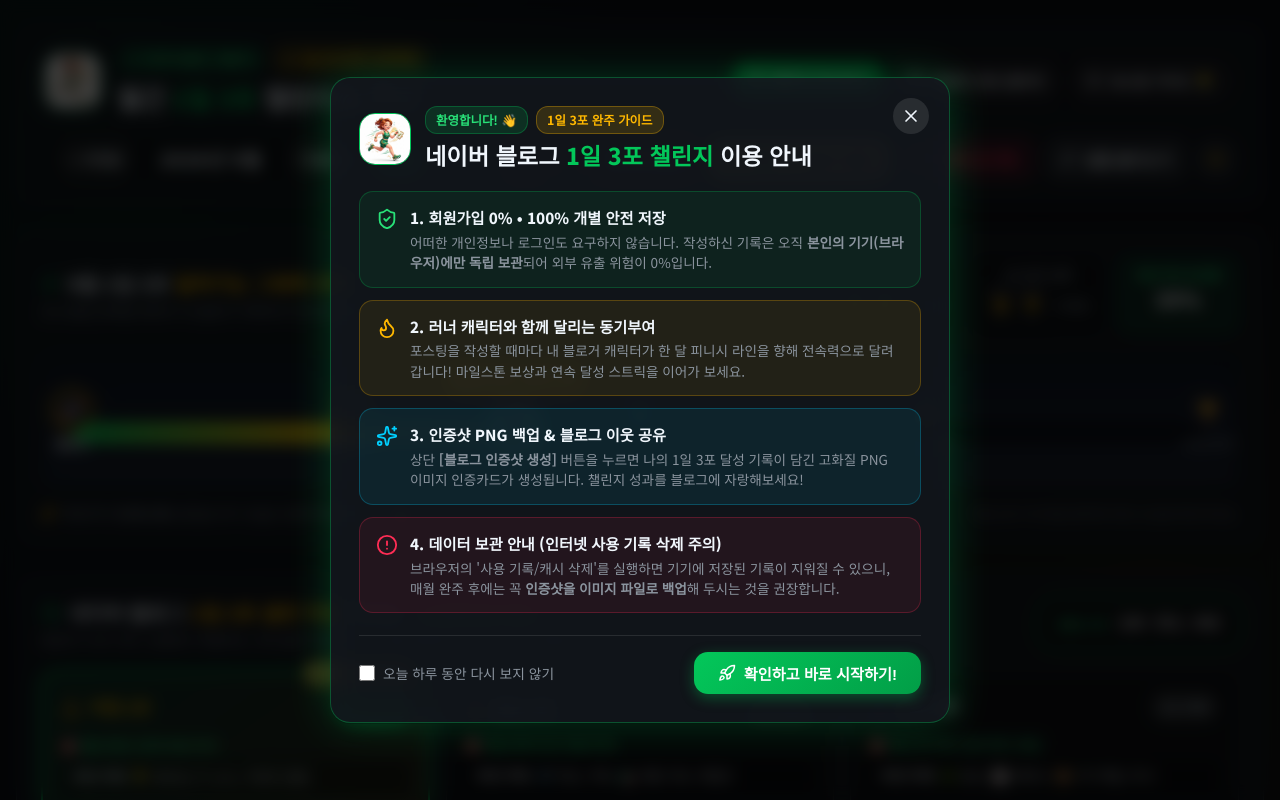
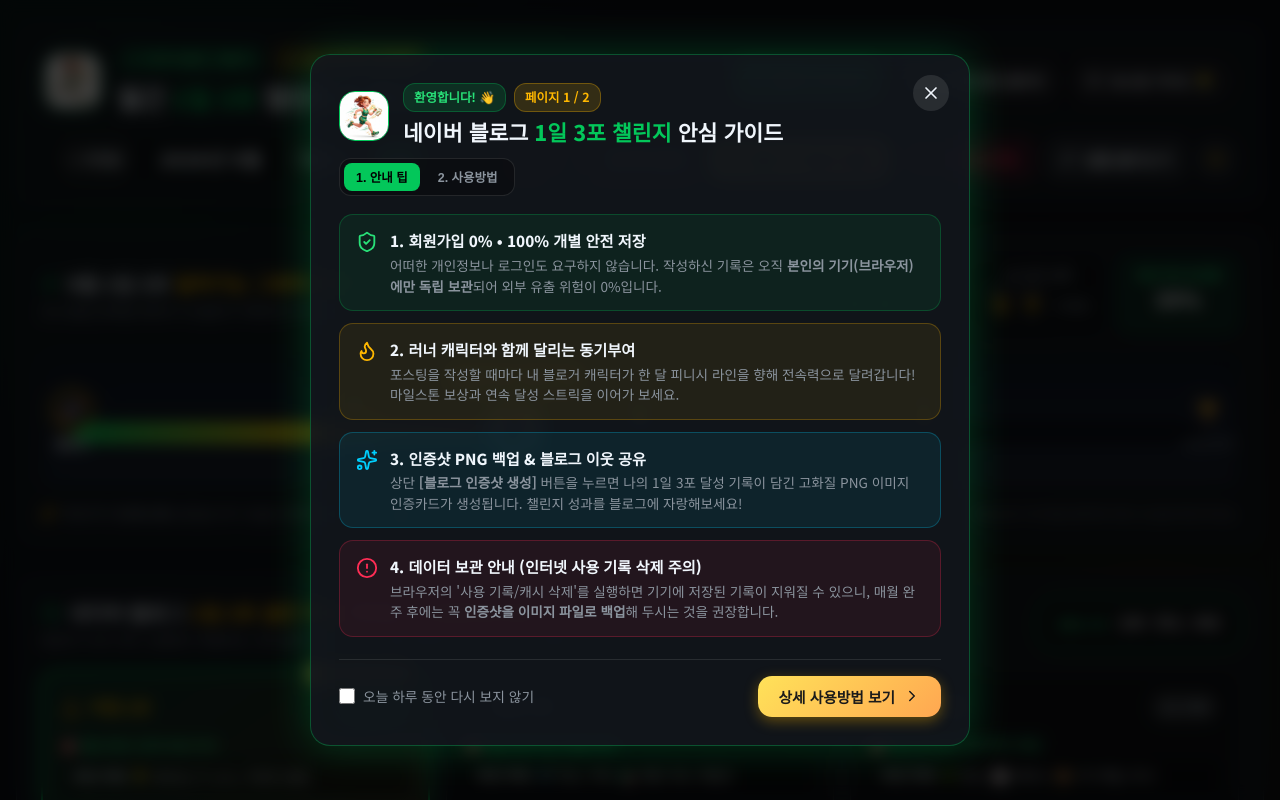
Before and after one commit to HYUN-0619/naver-blog-challenge, a React (Vite) app: page / in a window 1280 px wide. Shown: the top 800 px of the page. Built offline with nearby package versions, Linux system fonts and the light colour scheme.

Commit message:
Add page 2 step-by-step user manual guide to start welcome guide modal

```diff
--- a/src/components/WelcomeGuideModal.jsx
+++ b/src/components/WelcomeGuideModal.jsx
@@ -1,7 +1,8 @@
-import React, { useState, useEffect } from 'react';
-import { Sparkles, ShieldCheck, Zap, Rocket, X, CheckCircle2, Flame, AlertCircle } from 'lucide-react';
+import React, { useState } from 'react';
+import { Sparkles, ShieldCheck, Rocket, X, Flame, AlertCircle, ChevronRight, ChevronLeft, Calendar, Trophy, Image as ImageIcon, Clock, CheckCircle2 } from 'lucide-react';
 
 export default function WelcomeGuideModal({ onClose }) {
+  const [page, setPage] = useState(1);
   const [dontShowToday, setDontShowToday] = useState(false);
 
   const handleConfirm = () => {
@@ -19,7 +20,9 @@
         onClick={(e) => e.stopPropagation()}
         style={{
           width: '100%',
-          maxWidth: '620px',
+          maxWidth: '660px',
+          maxHeight: '90vh',
+          overflowY: 'auto',
           padding: '28px',
           border: '1px solid var(--naver-green-glow)',
           boxShadow: '0 0 40px rgba(3, 199, 90, 0.25)',
@@ -43,17 +46,19 @@
             display: 'flex',
             alignItems: 'center',
             justifyContent: 'center',
-            transition: 'all 0.2s'
+            transition: 'all 0.2s',
+            zIndex: 10
           }}
         >
           <X size={20} />
         </button>
 
-        {/* Modal Header */}
-        <div style={{ display: 'flex', alignItems: 'center', gap: '14px', marginBottom: '18px' }}>
+        {/* Modal Header & Page Indicator */}
+        <div style={{ display: 'flex', alignItems: 'center', justifyContent: 'space-between', marginBottom: '18px', flexWrap: 'wrap', gap: '10px' }}>
+          <div style={{ display: 'flex', alignItems: 'center', gap: '14px' }}>
             <div style={{
-            width: '52px',
-            height: '52px',
+              width: '50px',
+              height: '50px',
               borderRadius: '16px',
               background: 'linear-gradient(135deg, rgba(3,199,90,0.2) 0%, rgba(255,184,0,0.2) 100%)',
               border: '1px solid var(--naver-green)',
@@ -68,15 +73,55 @@
             <div>
               <div style={{ display: 'flex', alignItems: 'center', gap: '8px' }}>
                 <span className="badge badge-green">환영합니다! 👋</span>
-              <span className="badge badge-gold">1일 3포 완주 가이드</span>
+                <span className="badge badge-gold">페이지 {page} / 2</span>
               </div>
-            <h2 style={{ fontSize: '1.45rem', fontWeight: 800, marginTop: '4px' }}>
-              네이버 블로그 <span style={{ color: 'var(--naver-green)' }}>1일 3포 챌린지</span> 이용 안내
+              <h2 style={{ fontSize: '1.35rem', fontWeight: 800, marginTop: '4px' }}>
+                {page === 1 ? (
+                  <>네이버 블로그 <span style={{ color: 'var(--naver-green)' }}>1일 3포 챌린지</span> 안심 가이드</>
+                ) : (
+                  <>1일 3포 대시보드 <span style={{ color: 'var(--gold-primary)' }}>상세 사용방법 가이드</span></>
+                )}
               </h2>
             </div>
           </div>
 
-        {/* 4 Core Features & User Tips */}
+          {/* Page Switcher Tabs */}
+          <div style={{ display: 'flex', gap: '6px', background: 'rgba(0,0,0,0.3)', padding: '4px', borderRadius: '12px', border: '1px solid var(--border-color)' }}>
+            <button
+              onClick={() => setPage(1)}
+              style={{
+                padding: '5px 12px',
+                fontSize: '0.78rem',
+                borderRadius: '8px',
+                border: 'none',
+                cursor: 'pointer',
+                background: page === 1 ? 'var(--naver-green)' : 'transparent',
+                color: page === 1 ? '#000' : 'var(--text-sub)',
+                fontWeight: 700
+              }}
+            >
+              1. 안내 팁
+            </button>
+            <button
+              onClick={() => setPage(2)}
+              style={{
+                padding: '5px 12px',
+                fontSize: '0.78rem',
+                borderRadius: '8px',
+                border: 'none',
+                cursor: 'pointer',
+                background: page === 2 ? 'var(--gold-primary)' : 'transparent',
+                color: page === 2 ? '#000' : 'var(--text-sub)',
+                fontWeight: 700
+              }}
+            >
+              2. 사용방법
+            </button>
+          </div>
+        </div>
+
+        {/* PAGE 1: 4 Core Features & Safety Tips */}
+        {page === 1 && (
           <div style={{ display: 'flex', flexDirection: 'column', gap: '12px', marginBottom: '22px' }}>
 
             {/* Tip 1 */}
@@ -164,8 +209,74 @@
             </div>
 
           </div>
+        )}
 
-        {/* Footer Checkbox & Confirm Button */}
+        {/* PAGE 2: Step-by-Step Detailed User Manual Guide */}
+        {page === 2 && (
+          <div style={{ display: 'flex', flexDirection: 'column', gap: '14px', marginBottom: '22px' }}>
+
+            {/* Step 1 */}
+            <div style={{ background: 'rgba(0,0,0,0.25)', border: '1px solid var(--border-color)', borderRadius: 'var(--radius-md)', padding: '14px 16px' }}>
+              <div style={{ display: 'flex', alignItems: 'center', gap: '8px', marginBottom: '6px' }}>
+                <Calendar size={18} style={{ color: 'var(--naver-green)' }} />
+                <h4 style={{ fontSize: '0.95rem', fontWeight: 800, color: 'var(--naver-green-light)' }}>
+                  STEP 1. 캘린더 날짜 클릭 & 1일 3포 기록
+                </h4>
+              </div>
+              <ul style={{ fontSize: '0.85rem', color: 'var(--text-sub)', lineHeight: '1.6', margin: 0, paddingLeft: '18px' }}>
+                <li>캘린더의 원하는 날짜를 클릭하면 <strong>1일 3포 기록 모달</strong>이 열립니다.</li>
+                <li><strong>체크박스</strong>를 누르면 캘린더 날짜에 <strong>완주 도장</strong>이 찍힙니다.</li>
+                <li>글 제목, URL, 5대 카테고리(일상, 정보, 리뷰, 수익형, 자유)를 기록합니다.</li>
+                <li><strong>골든타임 피크 시각</strong>: 1포(07~09시), 2포(11:30~13:30시), 3포(20~23시)</li>
+              </ul>
+            </div>
+
+            {/* Step 2 */}
+            <div style={{ background: 'rgba(0,0,0,0.25)', border: '1px solid var(--border-color)', borderRadius: 'var(--radius-md)', padding: '14px 16px' }}>
+              <div style={{ display: 'flex', alignItems: 'center', gap: '8px', marginBottom: '6px' }}>
+                <Trophy size={18} style={{ color: 'var(--gold-primary)' }} />
+                <h4 style={{ fontSize: '0.95rem', fontWeight: 800, color: 'var(--gold-primary)' }}>
+                  STEP 2. 실시간 달려가는 러너 그래픽 트랙
+                </h4>
+              </div>
+              <ul style={{ fontSize: '0.85rem', color: 'var(--text-sub)', lineHeight: '1.6', margin: 0, paddingLeft: '18px' }}>
+                <li>포스팅을 채울 때마다 내 블로거 캐릭터가 피니시 라인으로 전속력 이동합니다.</li>
+                <li>달성률(%)과 <strong>마일스톤 구간 보상</strong>(25% 🥉 ➔ 50% 🥈 ➔ 75% 🥇 ➔ 100% 완주 🏆)을 획득해 보세요.</li>
+              </ul>
+            </div>
+
+            {/* Step 3 */}
+            <div style={{ background: 'rgba(0,0,0,0.25)', border: '1px solid var(--border-color)', borderRadius: 'var(--radius-md)', padding: '14px 16px' }}>
+              <div style={{ display: 'flex', alignItems: 'center', gap: '8px', marginBottom: '6px' }}>
+                <Flame size={18} style={{ color: '#FF7043' }} />
+                <h4 style={{ fontSize: '0.95rem', fontWeight: 800, color: '#FF7043' }}>
+                  STEP 3. 연속 달성(Streak) & 카테고리 분석
+                </h4>
+              </div>
+              <ul style={{ fontSize: '0.85rem', color: 'var(--text-sub)', lineHeight: '1.6', margin: 0, paddingLeft: '18px' }}>
+                <li>하루 3포를 마친 날이 연속될수록 <strong>연속 달성 스트릭(Streak) 불꽃</strong>이 쌓입니다.</li>
+                <li>카테고리 비율 분포 차트 및 매일 롤링되는 동기부여 명언으로 습관을 지키세요.</li>
+              </ul>
+            </div>
+
+            {/* Step 4 */}
+            <div style={{ background: 'rgba(0,0,0,0.25)', border: '1px solid var(--border-color)', borderRadius: 'var(--radius-md)', padding: '14px 16px' }}>
+              <div style={{ display: 'flex', alignItems: 'center', gap: '8px', marginBottom: '6px' }}>
+                <ImageIcon size={18} style={{ color: '#00D0FF' }} />
+                <h4 style={{ fontSize: '0.95rem', fontWeight: 800, color: '#00D0FF' }}>
+                  STEP 4. 블로그 인증샷 카드 & 네이버 위젯 등록
+                </h4>
+              </div>
+              <ul style={{ fontSize: '0.85rem', color: 'var(--text-sub)', lineHeight: '1.6', margin: 0, paddingLeft: '18px' }}>
+                <li>상단 <strong>[블로그 인증샷 생성]</strong>으로 고화질 성과 카드를 생성받으세요.</li>
+                <li>네이버 블로그 레이아웃 설정에서 위젯 배너를 등록하면 바로가기가 연결됩니다.</li>
+              </ul>
+            </div>
+
+          </div>
+        )}
+
+        {/* Footer Navigation Controls */}
         <div style={{ display: 'flex', alignItems: 'center', justifyContent: 'space-between', borderTop: '1px solid var(--border-color)', paddingTop: '16px', flexWrap: 'wrap', gap: '12px' }}>
           <label style={{ display: 'flex', alignItems: 'center', gap: '8px', cursor: 'pointer', fontSize: '0.86rem', color: 'var(--text-sub)' }}>
             <input
@@ -177,14 +288,37 @@
             <span>오늘 하루 동안 다시 보지 않기</span>
           </label>
 
+          <div style={{ display: 'flex', gap: '10px' }}>
+            {page === 1 ? (
+              <button
+                onClick={() => setPage(2)}
+                className="btn btn-gold"
+                style={{ padding: '10px 20px', fontSize: '0.92rem' }}
+              >
+                <span>상세 사용방법 보기</span>
+                <ChevronRight size={18} />
+              </button>
+            ) : (
+              <>
+                <button
+                  onClick={() => setPage(1)}
+                  className="btn btn-secondary"
+                  style={{ padding: '10px 16px', fontSize: '0.9rem' }}
+                >
+                  <ChevronLeft size={18} />
+                  <span>이전 페이지</span>
+                </button>
                 <button
                   onClick={handleConfirm}
                   className="btn btn-naver"
-            style={{ padding: '10px 24px', fontSize: '0.95rem' }}
+                  style={{ padding: '10px 22px', fontSize: '0.92rem' }}
                 >
                   <Rocket size={18} />
-            <span>확인하고 바로 시작하기!</span>
+                  <span>확인하고 시작하기!</span>
                 </button>
+              </>
+            )}
+          </div>
         </div>
 
       </div>
```
Also changed, not shown: 3 other files (tests, documents, lock files or other folders). Lines whose indentation alone changed are shown as unchanged.
